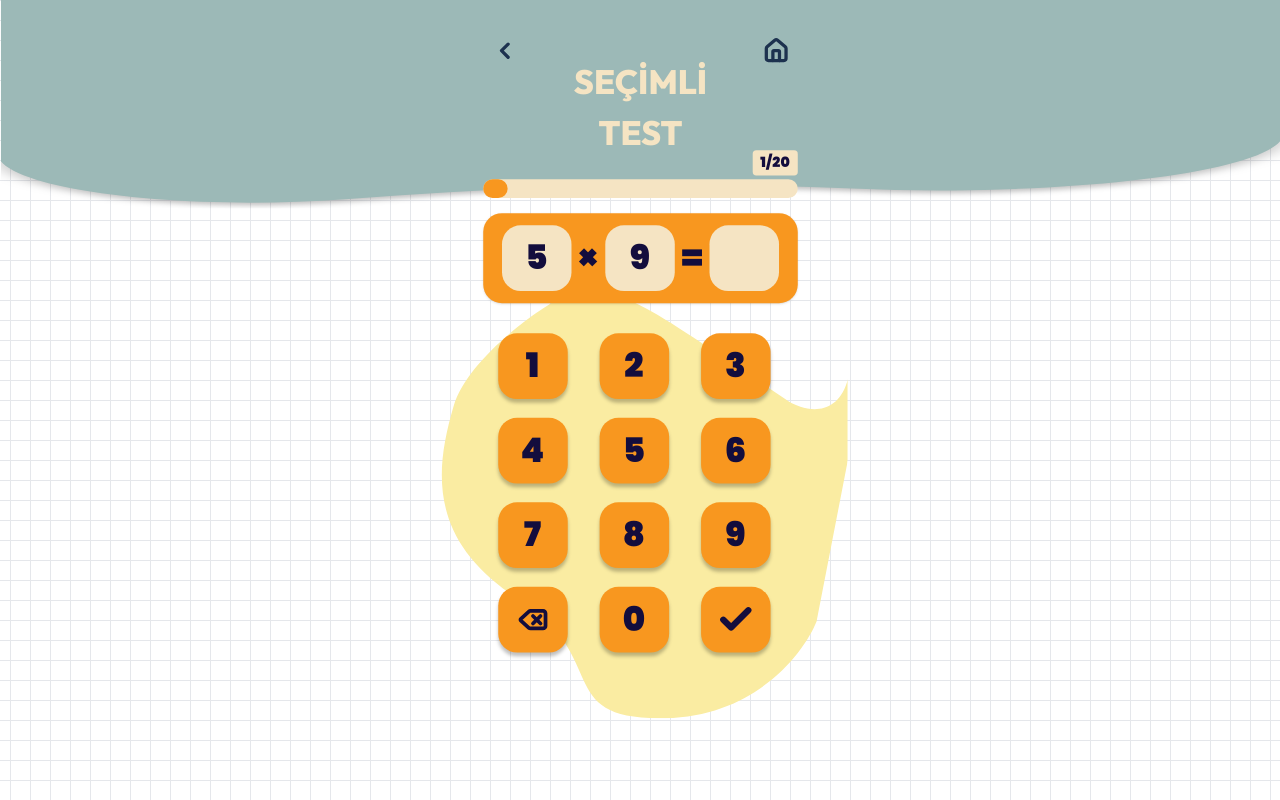
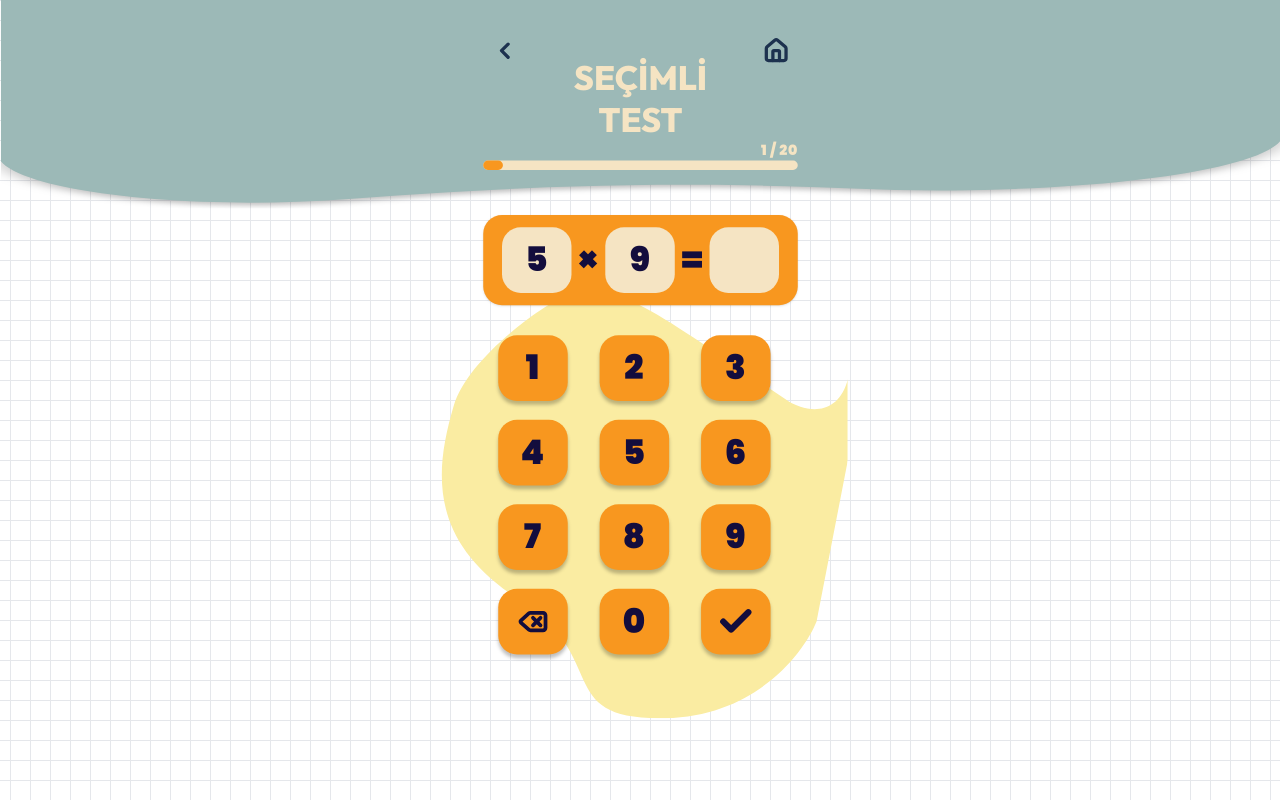
Before and after one commit to yilmaz-mert/pipirik-s-multiplication-mania, a React (Vite) app: page /oyun in a window 1280 px wide. Built offline with nearby package versions, Linux system fonts and the light colour scheme.

Commit message:
feat: update styling in WaveHeader and SelectiveGamePage for improved layout and readability

```diff
--- a/src/components/WaveHeader.jsx
+++ b/src/components/WaveHeader.jsx
@@ -64,7 +64,7 @@ export default function WaveHeader({ title, waveHeight = '313px', titleTop = '13
       {/* Başlık */}
       {title && (
         <h1
-          className="absolute w-full font-outfit font-extrabold text-[36px] text-tema-enak text-center z-10"
+          className="absolute w-full font-outfit font-extrabold text-[36px] text-tema-enak text-center z-10 leading-tight"
           style={{ top: titleTop }}
         >
           {title}
--- a/src/pages/SelectiveGamePage.jsx
+++ b/src/pages/SelectiveGamePage.jsx
@@ -110,25 +110,25 @@ export default function SelectiveGamePage() {
       <div className="relative z-20 flex flex-col items-center w-full max-w-93.75 mx-auto pt-40 pb-5">
 
         {/* Progress Bar ve Sayı Göstergesi */}
-        <div className="w-full flex-col px-4 mb-4">
+        <div className="w-full flex-col px-4 mb-12 -mt-2">
           <div className="flex justify-end w-83.75 mx-auto">
             <div
-              className="flex justify-center items-center rounded bg-tema-enak px-2 py-0.5 mb-1 text-tema-yazi font-poppins font-extrabold text-[15px] tracking-wide"
+              className="flex justify-center items-center mb-1 text-tema-enak font-poppins font-extrabold text-[15px] leading-none tracking-[0.04em]"
             >
-              {currentIndex + 1}/{questions.length}
+              {currentIndex + 1} / {questions.length}
             </div>
           </div>
 
           <div
             className="w-83.75 h-0 mx-auto relative rounded-full"
-            style={{ border: '10px solid var(--color-tema-enak)' }}
+            style={{ border: '5px solid var(--color-tema-enak)' }}
           >
             {/* İlerleyen alan */}
             <div
-              className="absolute -left-2.5 -top-2.5 h-0 rounded-full transition-all duration-300"
+              className="absolute -left-1.25 -top-1.25 h-0 rounded-full transition-all duration-300"
               style={{
-                 border: '10px solid var(--color-tema-kutu)',
-                 width: `calc(${progressPercentage}% + 10px)` // Barın içi dolsun
+                 border: '5px solid var(--color-tema-kutu)',
+                 width: `calc(${progressPercentage}% + 5px)` // Barın içi dolsun
               }}
             ></div>
           </div>
```
